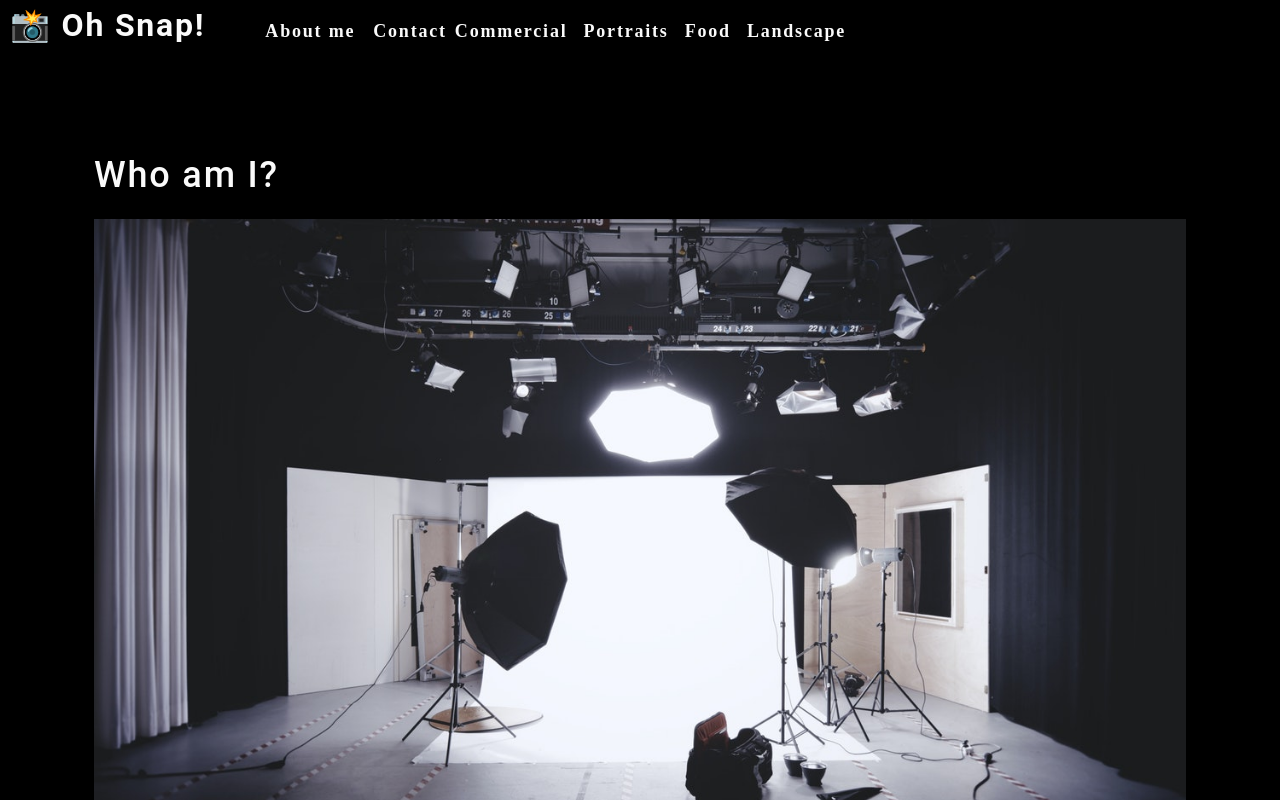
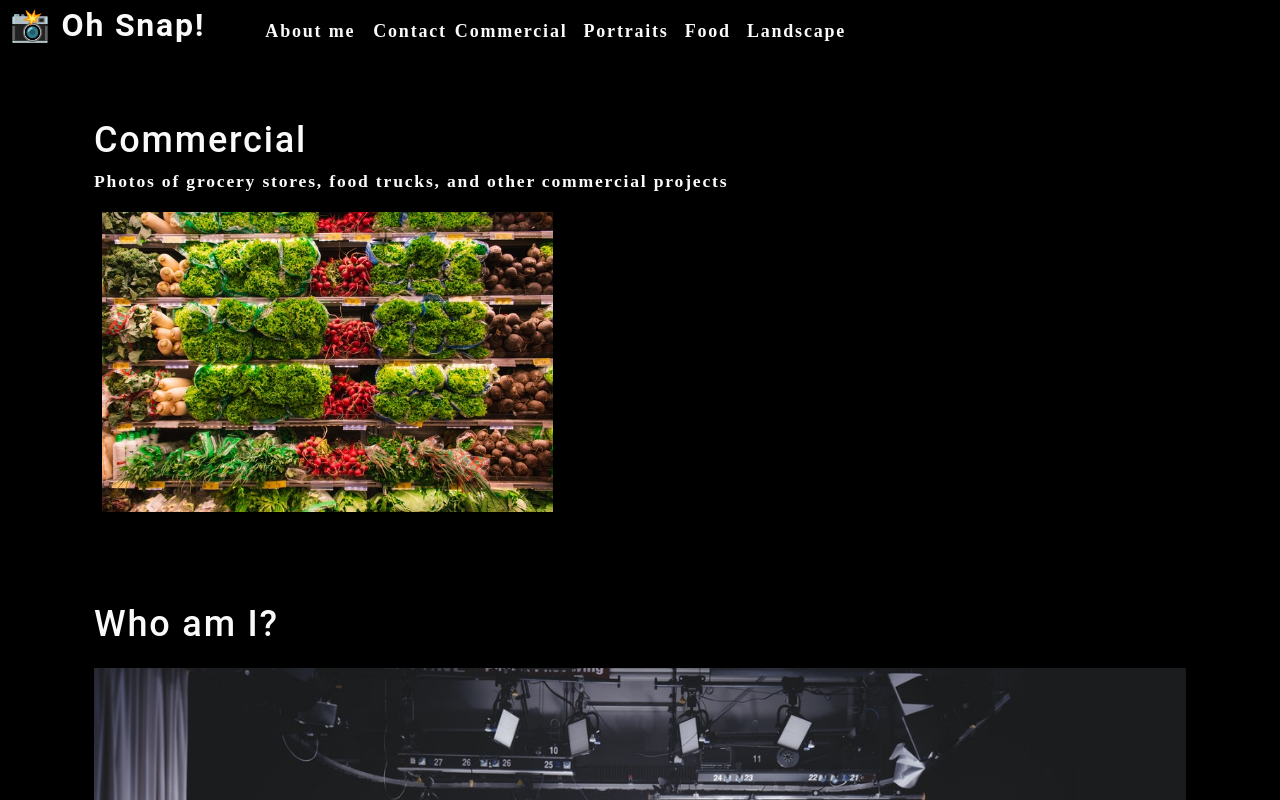
Before and after one commit to DragoonKite/photo-port, a React (Create React App) app: page / in a window 1280 px wide. Shown: the top 800 px of the page. Built offline with nearby package versions, Linux system fonts and the light colour scheme.

Commit message:
started on gallery, updated Nav with props

```diff
--- a/src/App.js
+++ b/src/App.js
@@ -1,14 +1,35 @@
-import React from 'react';
+import React, {useState} from 'react';
 import About from './components/About';
 import Nav from './components/Nav';
+import Gallery from "./components/Gallery";
 import './App.css';
 
 function App() {
+  const [categories] = useState([
+    {
+      name: 'commercial',
+      description: 'Photos of grocery stores, food trucks, and other commercial projects',
+    },
+    { name: 'portraits', description: 'Portraits of people in my life' },
+    { name: 'food', description: 'Delicious delicacies' },
+    { name: 'landscape', description: 'Fields, farmhouses, waterfalls, and the beauty of nature' },
+  ]);
+
+  const [currentCategory, setCurrentCategory] = useState(categories[0]);
+
   return (
     <div >
-      <Nav></Nav>
+      <Nav
+        categories={categories}
+        setCurrentCategory={setCurrentCategory}
+        currentCategory={currentCategory}
+      >
+      </Nav>
       <main>
-        <About></About>
+        <div>
+          <Gallery></Gallery>
+          <About></About>
+        </div>
       </main>
     </div>
   );
--- /dev/null
+++ b/src/components/Gallery/index.js
@@ -0,0 +1,28 @@
+import React from 'react';
+import { capitalizeFirstLetter } from '../../utils/helpers';
+import photo from "../../assets/small/commercial/0.jpg";
+
+function Gallery(props) {
+
+    const currentCategory = {
+        name: "commercial",
+        description:
+          "Photos of grocery stores, food trucks, and other commercial projects",
+    };
+
+    return (
+        <section>
+            <h1>{capitalizeFirstLetter(currentCategory.name)}</h1>
+            <p>{currentCategory.description}</p>
+            <div className='flex-row'>
+                <img
+                    src={photo}
+                    alt="Comercial Example"
+                    className="img-thumbnail mx-1"
+                />
+            </div>
+        </section>
+    );
+}
+
+export default Gallery;
--- a/src/components/Nav/index.js
+++ b/src/components/Nav/index.js
@@ -1,24 +1,16 @@
-import React from 'react';
+import React, {useEffect} from 'react';
 import { capitalizeFirstLetter } from "../../utils/helpers";
 
-function Nav() {
-    const categories = [
-        {
-          name: "commercial",
-          description:
-            "Photos of grocery stores, food trucks, and other commercial projects",
-        },
-        { name: "portraits", description: "Portraits of people in my life" },
-        { name: "food", description: "Delicious delicacies" },
-        {
-          name: "landscape",
-          description: "Fields, farmhouses, waterfalls, and the beauty of nature",
-        },
-    ];
+function Nav(props) {
+    const {
+        categories = [],
+        setCurrentCategory,
+        currentCategory,
+    } = props;
 
-    function categorySelected(name) {
-        console.log(`${name} clicked`);
-    }
+    useEffect(() => {
+        document.title = capitalizeFirstLetter(currentCategory.name);
+    }, [currentCategory]);
 
     return(
         <header data-testid="header" className="flex-row px-1">
@@ -39,10 +31,13 @@
                     </li>
                     {categories.map((category) => (
                         <li
-                        className="mx-1"
+                        className={`mx-1 ${
+                            currentCategory.name === category.name && 'nacActive'
+                            }`
+                        }
                         key={category.name}
                         >
-                            <span onClick={() => categorySelected(category.name)}>
+                            <span onClick={() => setCurrentCategory(category)}>
                                 {capitalizeFirstLetter(category.name)}
                             </span>
                         </li>
```
